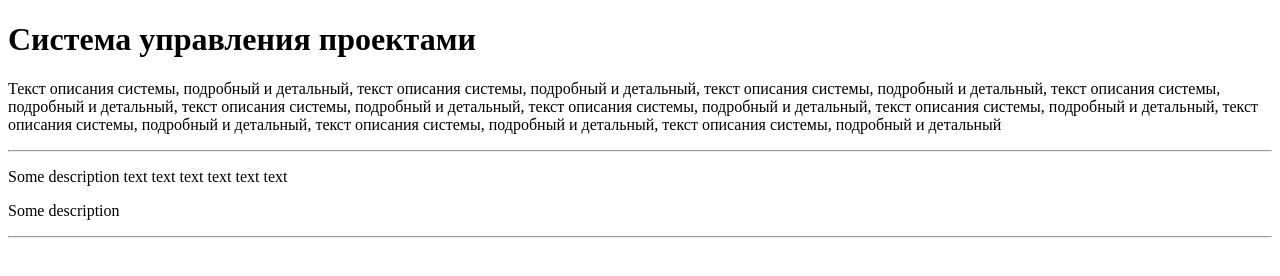
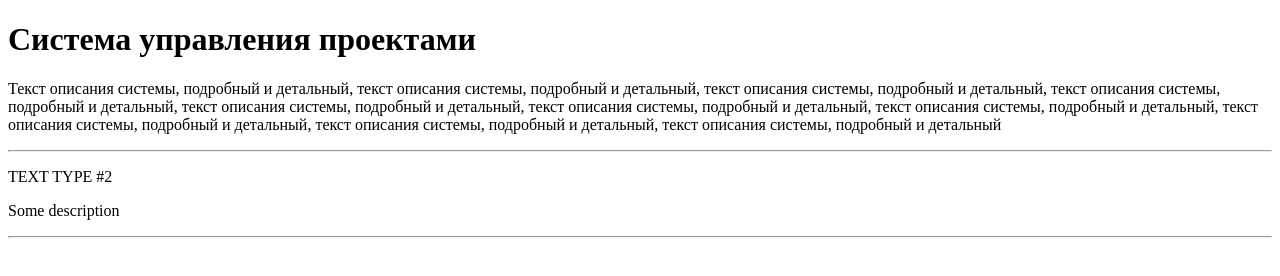
Before and after one commit to Boris-2023/git-advanced, a plain HTML site: page index.html in a window 1280 px wide. Drawn offline with Linux system fonts and the light colour scheme.

Commit message:
Update index.html

```diff
--- a/index.html
+++ b/index.html
@@ -9,7 +9,7 @@
         <h1>Система управления проектами</h1>
         <p>Текст описания системы, подробный и детальный, текст описания системы, подробный и детальный, текст описания системы, подробный и детальный, текст описания системы, подробный и детальный, текст описания системы, подробный и детальный, текст описания системы, подробный и детальный, текст описания системы, подробный и детальный, текст описания системы, подробный и детальный, текст описания системы, подробный и детальный, текст описания системы, подробный и детальный</p>
         <hr>
-        <p>Some description text text text text text text</p>
+        <p>TEXT TYPE #2</p>
         <p>Some description</p>
 	<hr>
     </body>
```
